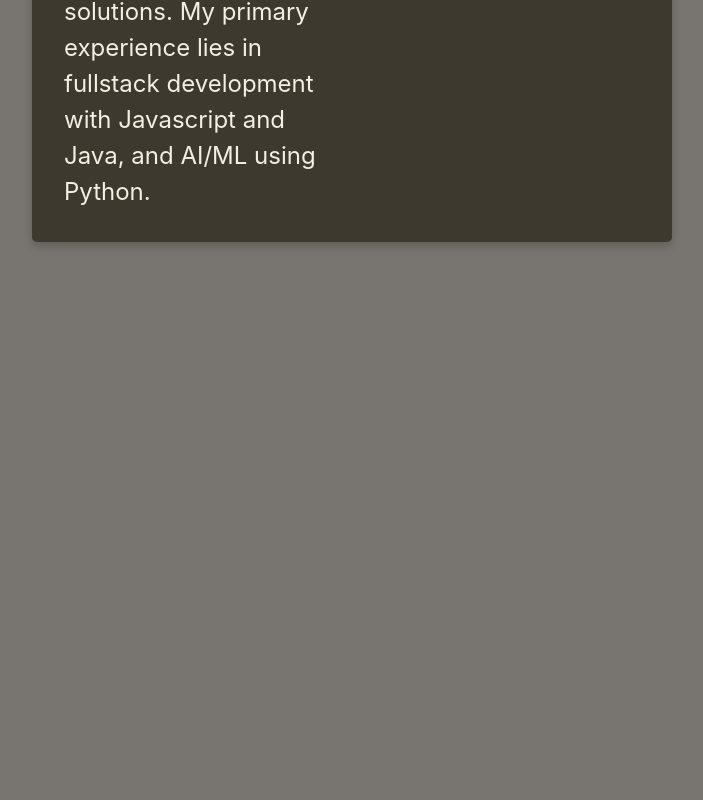
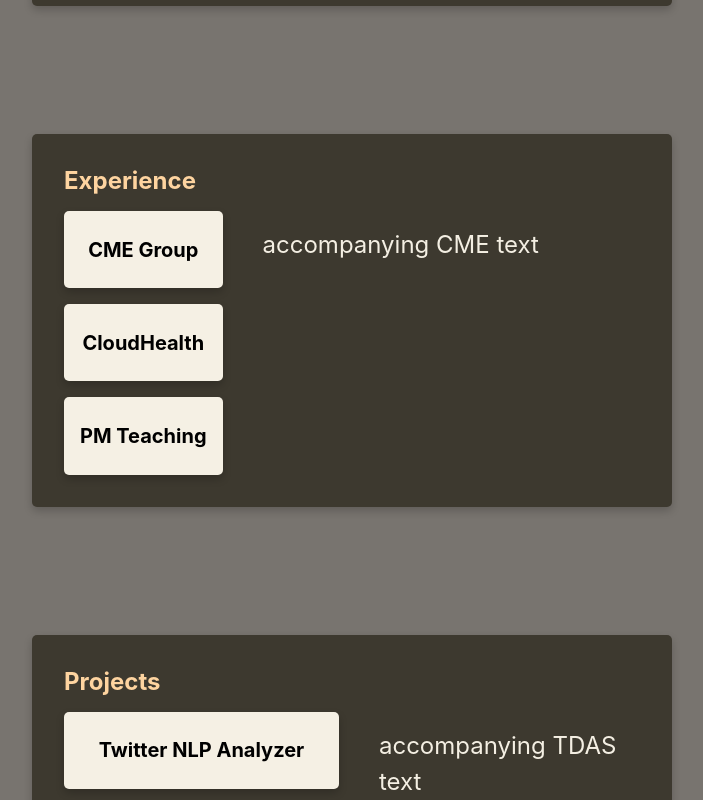
Before and after one commit to BrianGleason/PersonalPortfolioPage, a React (Create React App) app in the folder portfolio-page/: page / in a window 1280 px wide. Shown: the part 640-1440 px from the top of the page, without its empty margins (288-991 px from the left). Before the commit the page ends 1010 px from the top, so only its background shows below. Built offline with nearby package versions, Linux system fonts and the light colour scheme.

Commit message:
work experience component built

```diff
--- a/portfolio-page/src/App.js
+++ b/portfolio-page/src/App.js
@@ -2,12 +2,20 @@
 import './App.css';
 import Navbar from './components/Navbar';
 import AboutMe from './components/AboutMe';
+import ItemSelector from "./components/ItemSelector";
+
 
 function App() {
+  const title = "Experience";
+  const input = {"CME Group": "accompanying CME text", "CloudHealth": "accompanying CH text", "PM Teaching": "accompanying PM text"};
+  const title2 = "Projects";
+  const input2 = {"Twitter NLP Analyzer": "accompanying TDAS text", "CROWNS Prototype": "accompanying CROWNS text", "Online Learning Algorithms": "online learning algorithms text"};
   return (
     <div>
       <Navbar/>
       <AboutMe/>
+      <ItemSelector input={input} title={title}/>
+      <ItemSelector input={input2} title={title2}/>
     </div>
   );
 }
--- a/portfolio-page/src/components/AboutMe.js
+++ b/portfolio-page/src/components/AboutMe.js
@@ -1,5 +1,8 @@
 import TextAnimation from "./TextAnimation"
 import profile from "../profile.jpg"
+
+//<img style={{maxWidth: "24rem", maxHeight: "24rem"}} src={profile} alt=""/>
+
 
 export default function AboutMe() {
     const textblock = `I'm a software engineer and rising senior at Northwestern University,
@@ -11,11 +14,10 @@
         <div className="card">
             <div style={{display: "inline-flex"}}>
                 <div>
-                    <h4 style={{color:"#faec98", padding:"0.5rem 1rem", margin: "0% 0%"}}><TextAnimation text="Overview"/> </h4>
+                    <h4 style={{color:"#faec98", padding:"1rem 1rem", margin: "0% 0%"}}><TextAnimation text="Overview"/> </h4>
                     <h4 className="aboutme-name"> <TextAnimation text="Hello, my name is Brian."/></h4>
                     <h4 className="aboutme-line"> <TextAnimation text={textblock}/> </h4>
                 </div>
-                <img style={{maxWidth: "24rem", maxHeight: "24rem"}} src={profile} alt=""/>
             </div>
         </div>
     </div>
--- /dev/null
+++ b/portfolio-page/src/components/ItemSelector.js
@@ -0,0 +1,29 @@
+import { useState } from "react"
+import TextAnimation from "./TextAnimation";
+
+export default function ItemSelector({input, title}) {
+
+    const inputNames = Object.keys(input);
+    const [selectedName, setSelectedName] = useState((Object.keys(input).length > 0) ? Object.keys(input)[0] : null);
+
+    return (
+        <div className="aboutme-wrapper">
+            <div className="card">
+                <h4 style={{color:"#ffd5a1", padding:"1rem 1rem 1rem 1rem", margin: "0% 0%"}}><TextAnimation text={title}/> </h4>
+                <div className = "itemselector-display-wrapper">
+                    <div className = "buttons-wrapper">
+                        {inputNames.map((name, i) => (
+                            <div className="button-selector" onClick={() => setSelectedName(name)} key={i}>
+                                <h4> <TextAnimation text={name}/> </h4>
+                            </div>
+                        ))}
+                    </div>
+                    <div>
+                        <h4 className="aboutme-line"><TextAnimation text={input[selectedName]}/></h4>
+                    </div>
+                </div>
+            </div>
+        </div>
+    )
+
+}
--- a/portfolio-page/src/index.css
+++ b/portfolio-page/src/index.css
@@ -84,8 +84,36 @@
   background-color: #3d392f;
   padding: 1rem;
 }
-
 /* On mouse-over, add a deeper shadow */
 .card:hover {
   box-shadow: 0 8px 16px 0 rgba(0,0,0,0.2);
 }
+
+.itemselector-display-wrapper{
+  display: flex;
+}
+
+.buttons-wrapper{
+  display: flex;
+  flex-direction: column;
+  gap: 1.0rem;
+  margin: 0rem 1.5rem 1rem 0rem;
+  padding: 0rem 0rem 0rem 1rem;
+}
+
+.button-selector {
+  box-shadow: 0 4px 8px 0 rgba(0,0,0,0.2);
+  transition: 0.3s;
+  border-radius: 5px;
+  text-align: center;
+  background-color: #f5f0e4;
+  font-weight: 400;
+  font-size: 1.25rem;
+  padding: 0rem 1rem;
+}
+
+.button-selector:hover {
+  box-shadow: 0 8px 16px 0 rgba(0,0,0,0.2);
+  background-color: #ffd5a1;
+
+}
```
